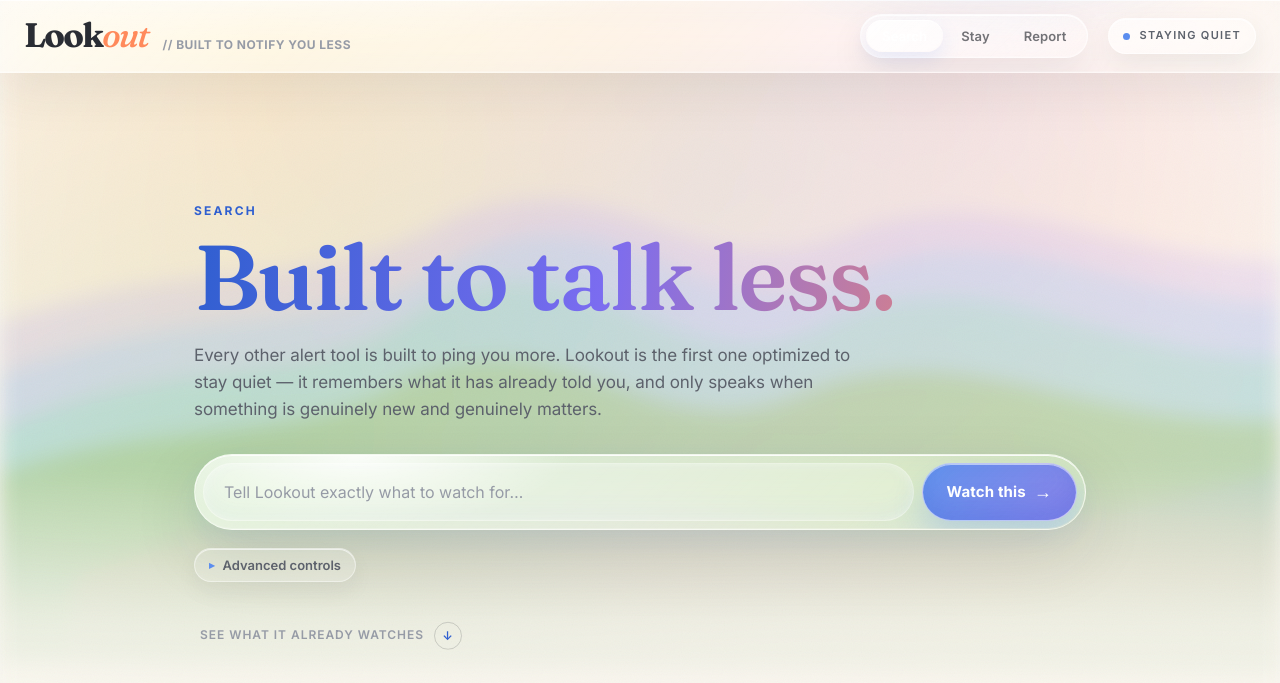
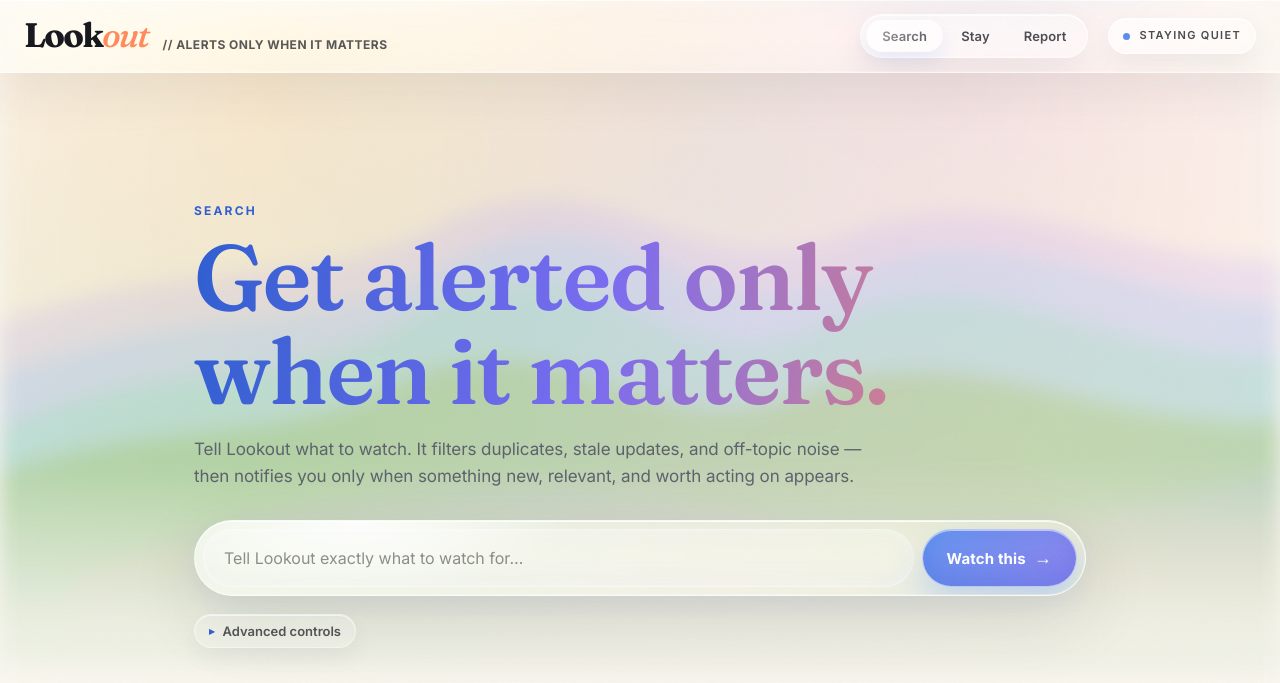
Before and after one commit to Mr-Shine09/Look-Out, a website built with Vite: page index.html in a window 1280 px wide. Shown: the top 683 px of the page. Built offline with nearby package versions, Linux system fonts and the light colour scheme; no server answers; animation ran at ten frames a second.

Commit message:
style(ui): clarify hero copy and improve glass contrast

```diff
--- a/src/components/header.js
+++ b/src/components/header.js
@@ -29,7 +29,7 @@ export function Header({ onNavigate } = {}) {
   const node = el('header', { class: 'app-header' }, [
     el('button', { class: 'brand', type: 'button', onClick: () => onNavigate?.('search') }, [
       el('div', { class: 'logo' }, ['Look', el('span', { class: 'eye', text: 'out' })]),
-      el('div', { class: 'tagline', text: '// built to notify you less' }),
+      el('div', { class: 'tagline', text: '// alerts only when it matters' }),
     ]),
     el('div', { class: 'spacer' }),
     nav,
--- a/src/components/searchPage.js
+++ b/src/components/searchPage.js
@@ -324,10 +324,10 @@ export function SearchPage({ onFollow }) {
   const node = el('section', { class: 'page page-search', hidden: true }, [
     el('div', { class: 'search-hero' }, [
       el('p', { class: 'eyebrow', text: 'Search' }),
-      el('h1', { class: 'hero-title head', text: 'Built to talk less.' }),
+      el('h1', { class: 'hero-title head', text: 'Get alerted only when it matters.' }),
       el('p', {
         class: 'hero-sub',
-        text: 'Every other alert tool is built to ping you more. Lookout is the first one optimized to stay quiet — it remembers what it has already told you, and only speaks when something is genuinely new and genuinely matters.',
+        text: 'Tell Lookout what to watch. It filters duplicates, stale updates, and off-topic noise — then notifies you only when something new, relevant, and worth acting on appears.',
       }),
       el('div', { class: 'search-bar' }, [input, submit]),
       el('div', { class: 'adv-panel' }, [advancedToggle, advancedBody]),
--- a/src/styles/main.css
+++ b/src/styles/main.css
@@ -37,13 +37,14 @@
   font-size: 34px;
   line-height: 0.92;
   letter-spacing: -0.05em;
+  color: #17191f;
 }
 .app-header .logo .eye {
   color: var(--scan);
   font-style: italic;
 }
 .app-header .tagline {
-  color: var(--text-faint);
+  color: rgba(23, 25, 31, 0.72);
   font-size: 12px;
   font-weight: 700;
   letter-spacing: 0.04em;
@@ -67,7 +68,7 @@
   font-weight: 600;
   text-transform: uppercase;
   letter-spacing: 0.12em;
-  color: var(--text-dim);
+  color: rgba(23, 25, 31, 0.78);
   padding: 8px 14px;
   border: 1px solid rgba(255, 255, 255, 0.58);
   border-radius: 999px;
--- a/src/styles/pages.css
+++ b/src/styles/pages.css
@@ -1471,6 +1471,52 @@
   border-color: rgba(255, 138, 91, 0.28);
   background: rgba(255, 138, 91, 0.1);
 }
+.app-nav .nav-step {
+  color: rgba(23, 25, 31, 0.76);
+}
+.app-nav .nav-step:hover,
+.app-nav .nav-step--active {
+  color: #17191f;
+}
+.search-input,
+.adv-input,
+.adv-select,
+.kw-input,
+.chip,
+.kw-chip {
+  color: #17191f;
+}
+.search-input::placeholder,
+.adv-input::placeholder,
+.kw-input::placeholder {
+  color: rgba(23, 25, 31, 0.48);
+}
+.adv-toggle,
+.adv-label,
+.adv-check-row,
+.adv-hint,
+.adv-range-out {
+  color: rgba(23, 25, 31, 0.72);
+}
+.adv-label {
+  color: rgba(23, 25, 31, 0.62);
+}
+.adv-toggle:hover,
+.adv-toggle--open,
+.adv-toggle-caret,
+.chip--on .chip-check {
+  color: var(--scan-deep);
+}
+.kw-chip--off,
+.kw-chip--off .kw-x {
+  color: rgba(23, 25, 31, 0.68);
+}
+.search-go,
+.search-go:hover,
+.search-go:focus,
+.search-go .search-go-arrow {
+  color: #ffffff;
+}
 @media (max-width: 760px) {
   .search-bar {
     border-radius: 28px;
```
